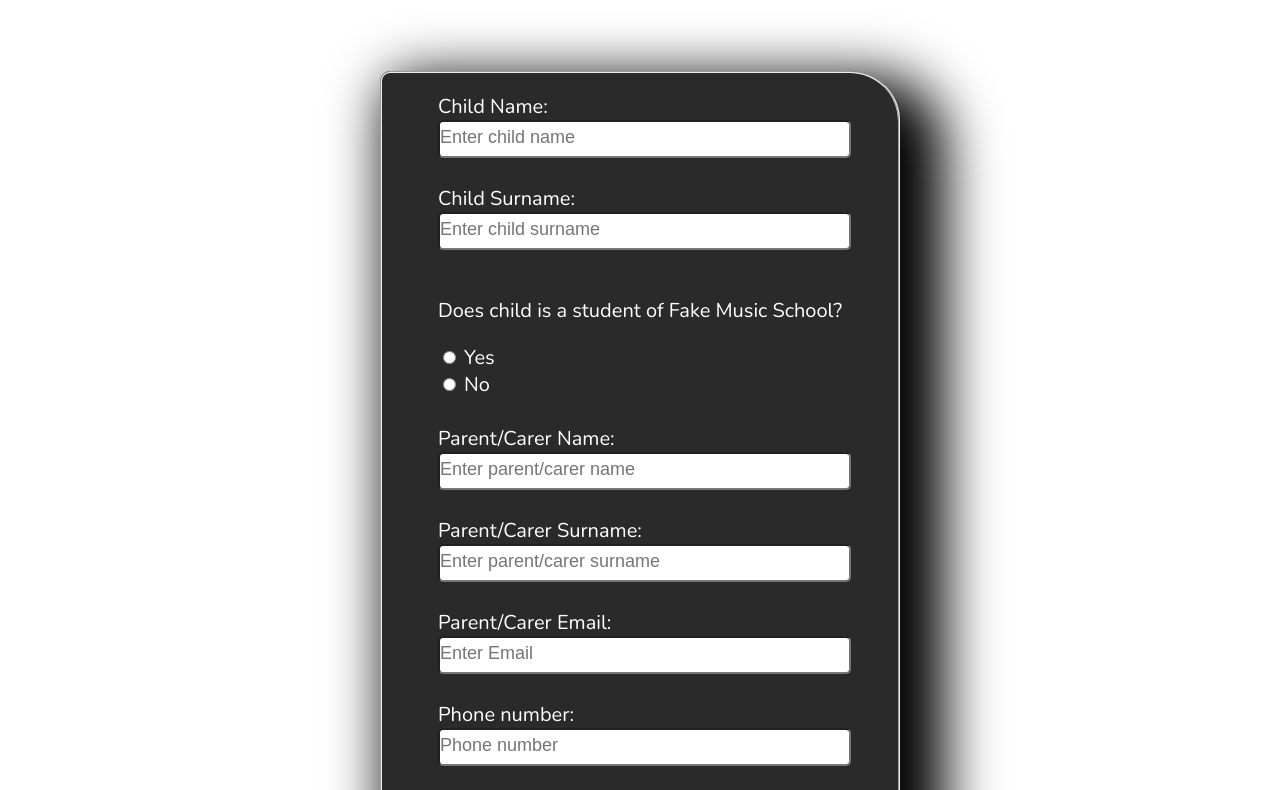
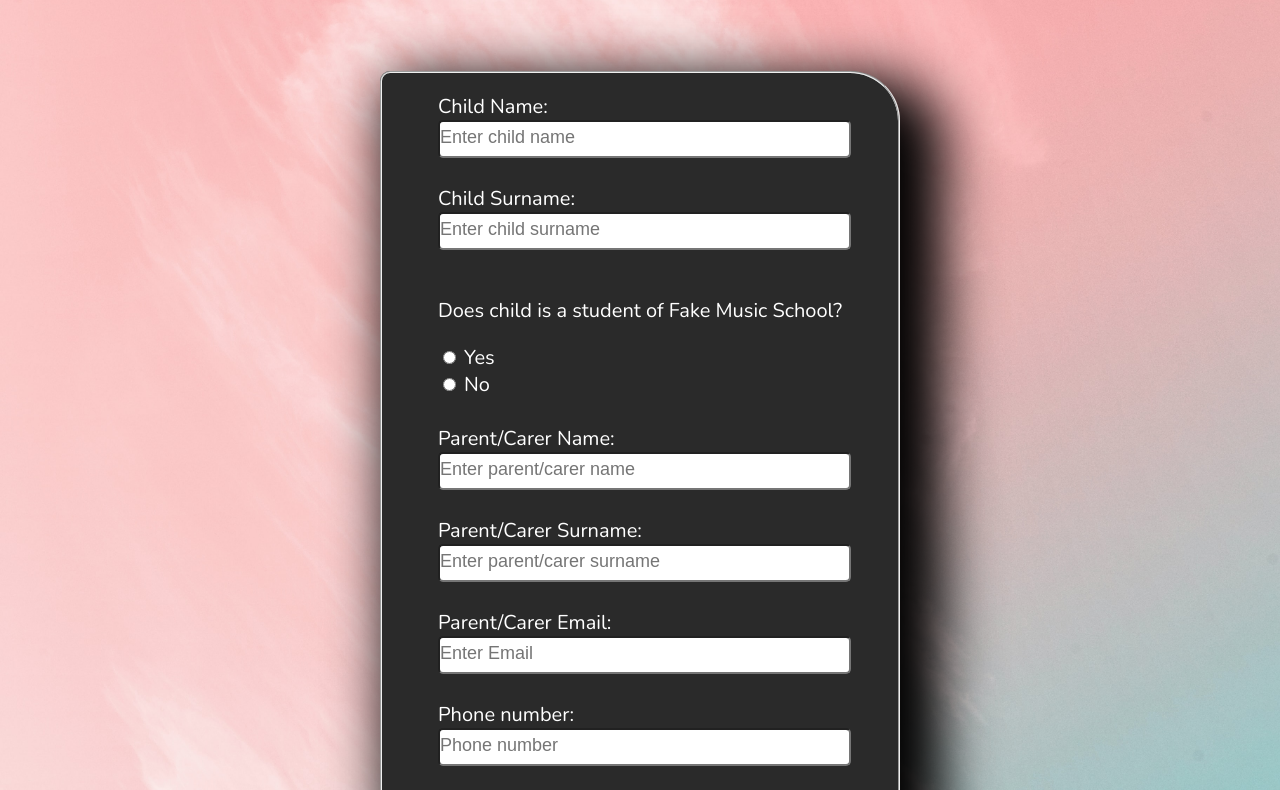
Before and after one commit to ola-kb/rent_instruments_page, a plain HTML site: page pages/rent-form.html in a window 1280 px wide. Shown: the part 184-974 px from the top of the page. Drawn offline with nearby package versions, Linux system fonts and the light colour scheme; the site is published under a folder, as on GitHub Pages, so addresses that start at the root find nothing.

Commit message:
Update navbar.css

```diff
--- a/pages/navbar.css
+++ b/pages/navbar.css
@@ -1,6 +1,6 @@
 body {
   box-sizing: border-box;
-  background-image: url("/pictures/back4.jpg");
+  background-image: url("../pictures/back4.jpg");
   background-position: center;
   background-size: cover;
   font-family: 'Nunito', sans-serif;
```
